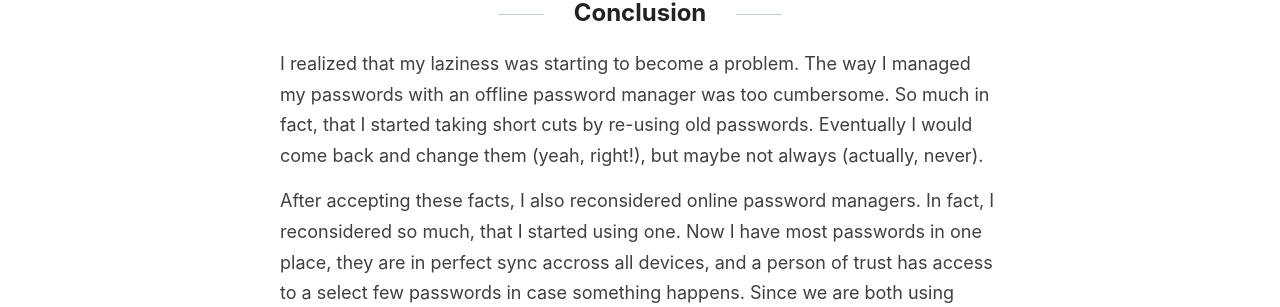
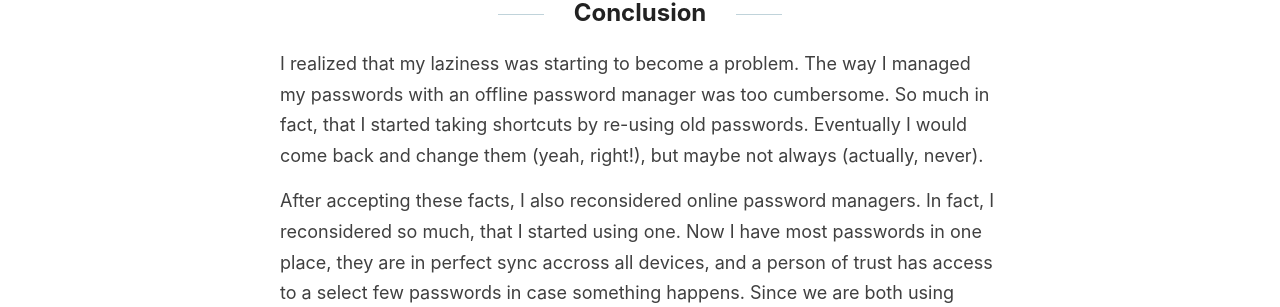
Before and after one commit to potaito/potaito.github.io, a Jekyll site: the page built from _posts/2022-12-28-i-moved-from-keepass-to-bitwarden.md, in a window 1280 px wide and 900 px high, scrolled down 2958 px. Shown: the part 243-550 px from the top of the window. Built offline with Jekyll 4.4.1, drawn with Linux system fonts in a browser that asks for light colours.

Commit message:
Update 2022-12-28-i-moved-from-keepass-to-bitwarden.md

```diff
--- a/_posts/2022-12-28-i-moved-from-keepass-to-bitwarden.md
+++ b/_posts/2022-12-28-i-moved-from-keepass-to-bitwarden.md
@@ -41,7 +41,7 @@ I'm paranoid, no doubt. And I try to maintain my privacy the best I can. At some
 - Some bad guy wants to steal my password
 
 ## Conclusion
-I realized that my laziness was starting to become a problem. The way I managed my passwords with an offline password manager was too cumbersome. So much in fact, that I started taking short cuts by re-using old passwords. Eventually I would come back and change them (yeah, right!), but maybe not always (actually, never).
+I realized that my laziness was starting to become a problem. The way I managed my passwords with an offline password manager was too cumbersome. So much in fact, that I started taking shortcuts by re-using old passwords. Eventually I would come back and change them (yeah, right!), but maybe not always (actually, never).
 
 After accepting these facts, I also reconsidered online password managers. In fact, I reconsidered so much, that I started using one. Now I have most passwords in one place, they are in perfect sync accross all devices, and a person of trust has access to a select few passwords in case something happens. Since we are both using Bitwarden, this was fairly easy to set up. We just created our own private organization with a few shared passwords in it.
 
```
